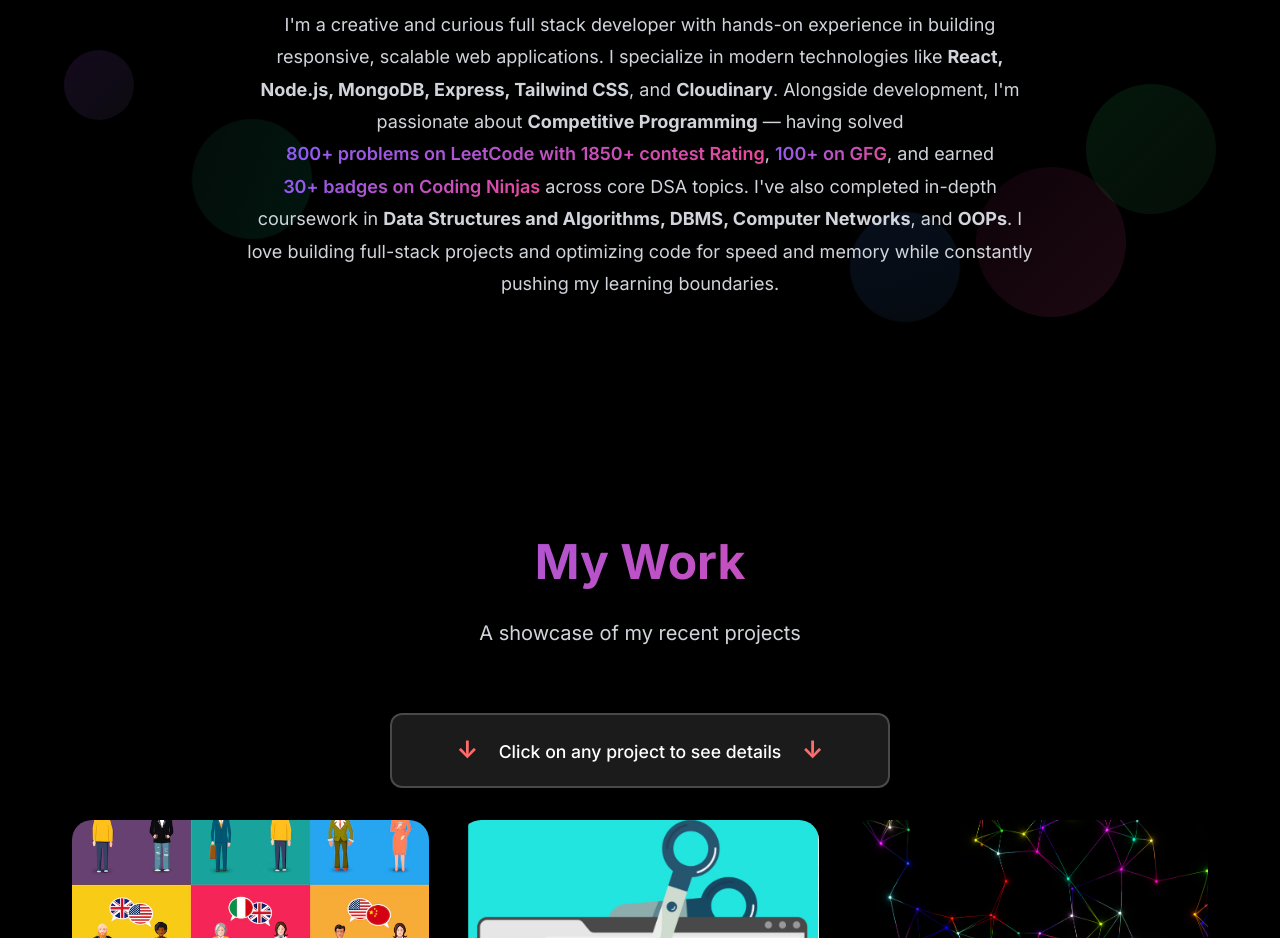
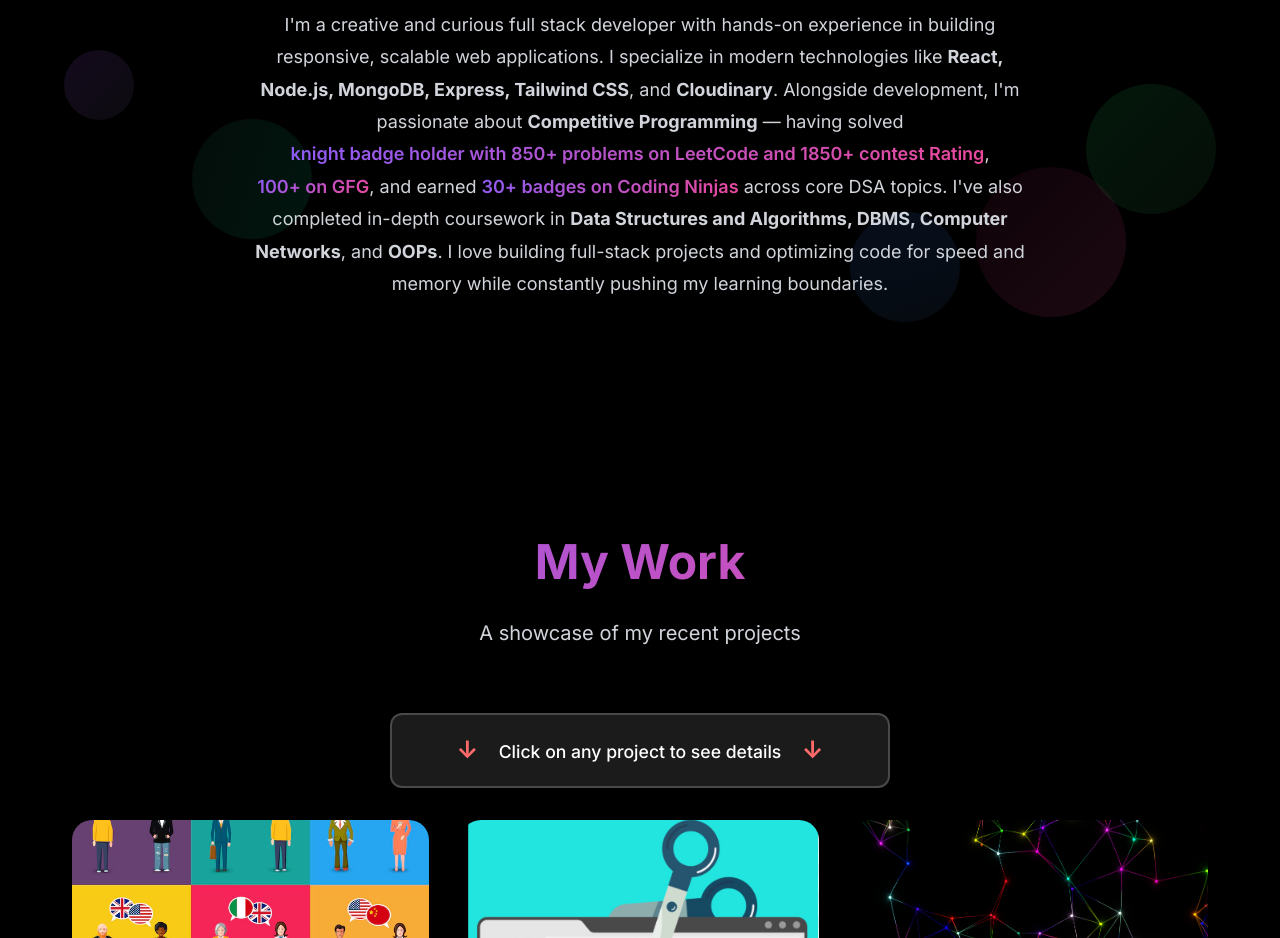
Before and after one commit to Balkaran786-dev/My-Portfolio, a plain HTML site: page index.html in a window 1280 px wide. Shown: the part 1060-1998 px from the top of the page. Drawn offline with nearby package versions, Linux system fonts and the light colour scheme.

Commit message:
leetcode changes

```diff
--- a/index.html
+++ b/index.html
@@ -103,7 +103,7 @@
                         scalable web applications. I specialize in modern technologies like <strong>React, Node.js,
                             MongoDB, Express, Tailwind CSS</strong>, and <strong>Cloudinary</strong>. Alongside
                         development, I'm passionate about <strong>Competitive Programming</strong> — having solved
-                        <a href="https://leetcode.com/u/Balkaran786/" target="_blank">800+ problems on LeetCode with 1850+ contest Rating</a>,
+                        <a href="https://leetcode.com/u/Balkaran786/" target="_blank">knight badge holder with 850+ problems on LeetCode and 1850+ contest Rating</a>,
                         <a href="https://www.geeksforgeeks.org/user/balkara3a6e/" target="_blank">100+ on GFG</a>, and
                         earned
                         <a href="https://www.naukri.com/code360/profile/be3ea7c5-ada2-4752-af60-cdfd2fd236ab" target="_blank">30+ badges
```
